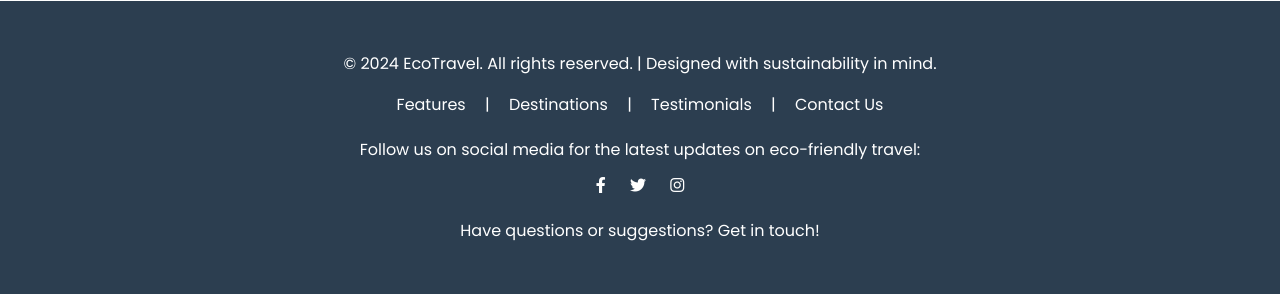
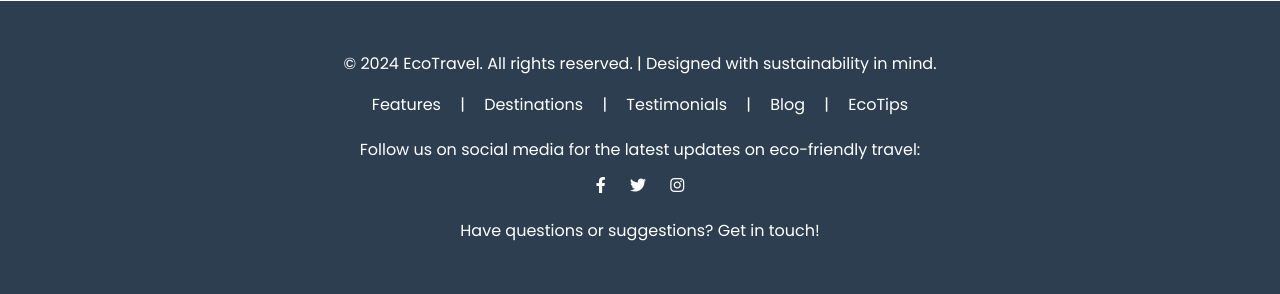
Before and after one commit to Shane-Dias/EcoTravel, a Django app: page / in a window 1280 px wide. Shown: the part 2620-2914 px from the top of the page. Run offline with Django 5.2, Linux system fonts and the light colour scheme.

Commit message:
homepage navbar EcoTips

```diff
--- a/global_travel_planner/eco_travel_app/templates/homepage.html
+++ b/global_travel_planner/eco_travel_app/templates/homepage.html
@@ -348,6 +348,7 @@
         <li><a href="#destinations">Destinations</a></li>
         <li><a href="#testimonials">Testimonials</a></li>
         <li><a href="blog">Blog</a></li>
+        <li><a href="./tipsNtricks.html">EcoTips</a></li>
       </ul>
       <div class="nav-cta">
         <a href="{% url 'login' %}" class="btn secondary-btn">Get Started</a>
@@ -498,7 +499,8 @@
           <a href="#features">Features</a> |
           <a href="#destinations">Destinations</a> |
           <a href="#testimonials">Testimonials</a> |
-          <a href="#contact">Contact Us</a>
+          <a href="blog">Blog</a> |
+          <a href="./tipsNtricks.html">EcoTips</a>
         </div>
         <div class="social-media">
           <p>
```
Also changed, not shown: global_travel_planner/db.sqlite3, global_travel_planner/static/blog.css (line endings or trailing spaces).
